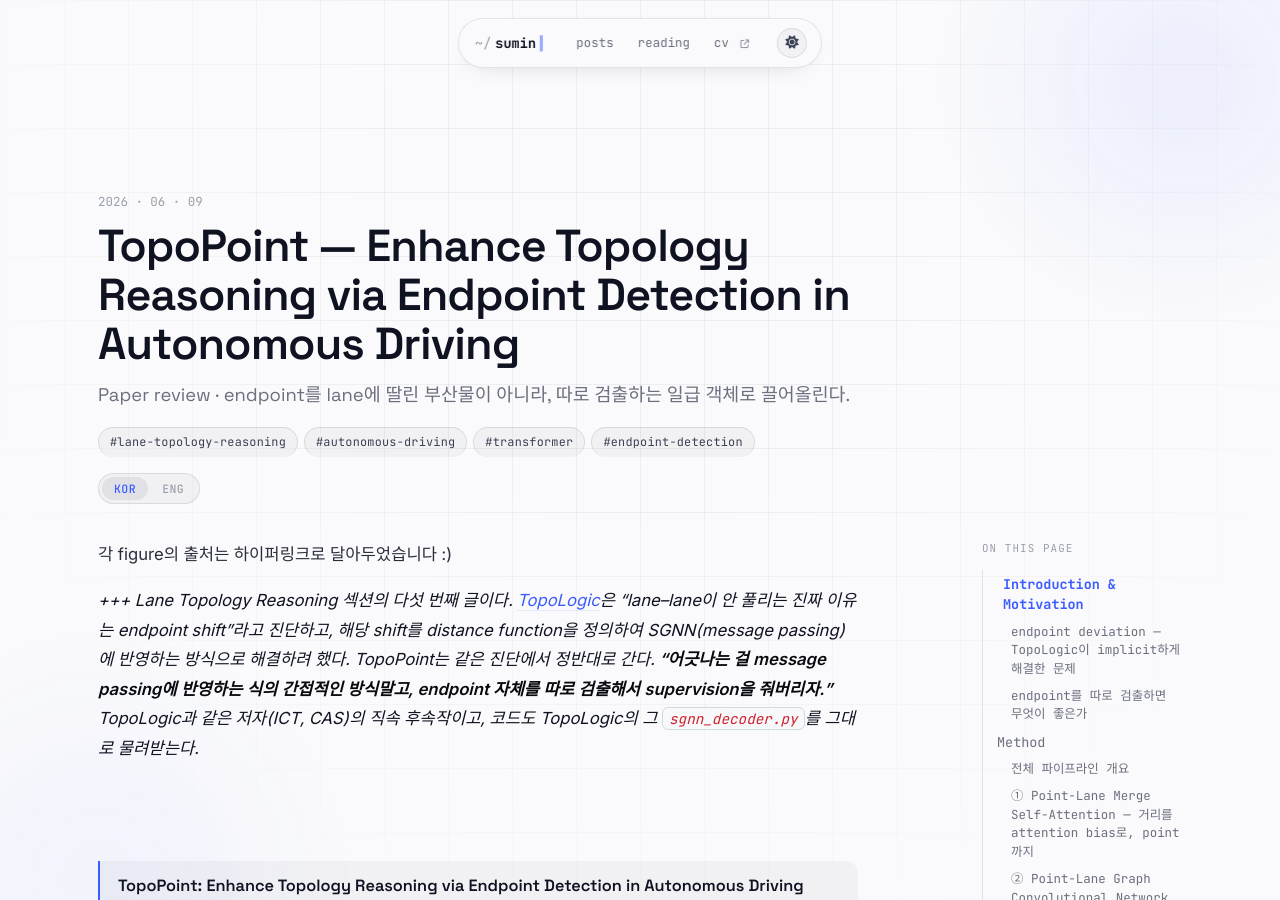
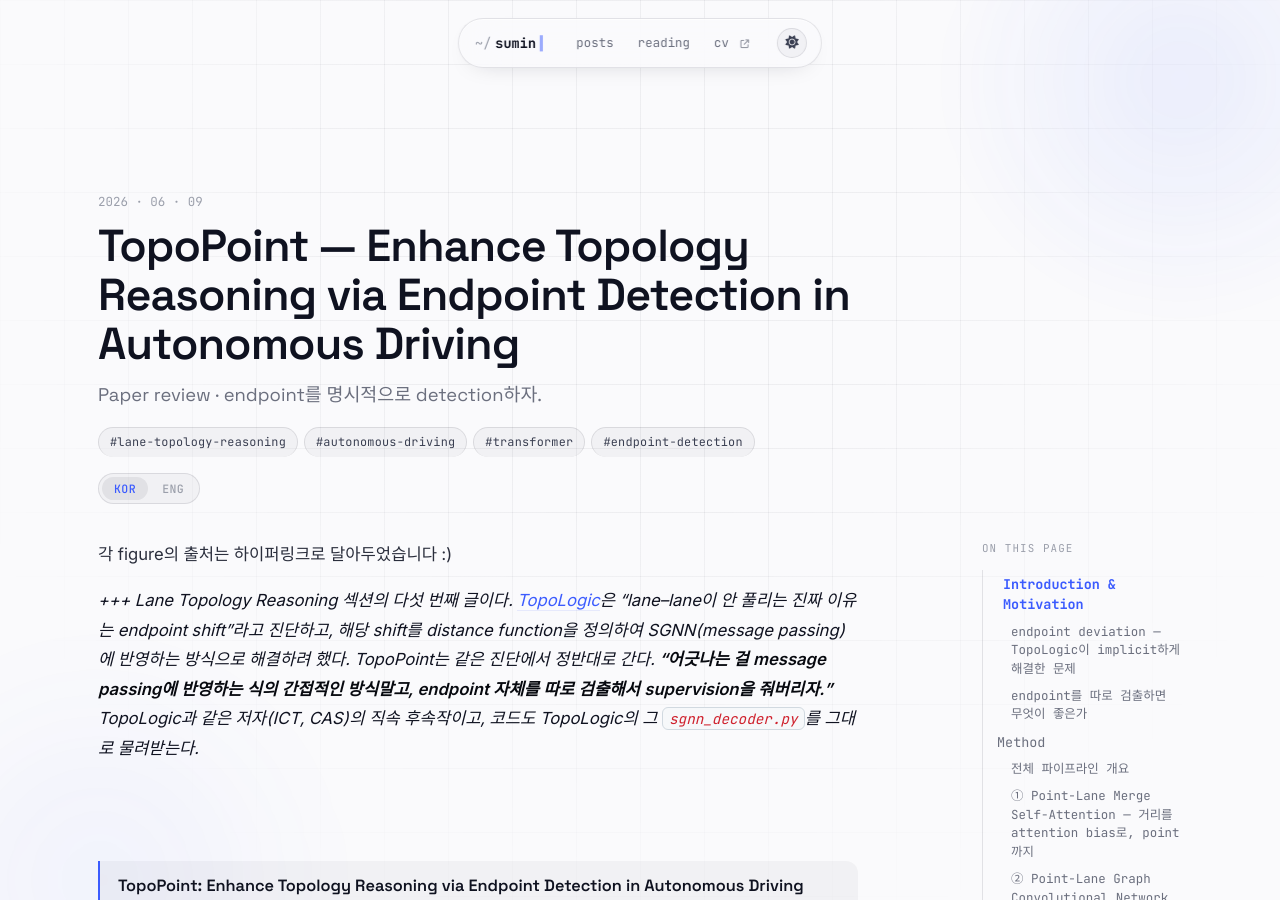
Before and after one commit to sumin1ee/sumin1ee.github.io, a Jekyll site: the page built from _posts/2026-06-09-topopoint-paper-review.md, in a window 1280 px wide and 900 px high. Built offline with Jekyll 4.4.1, drawn with Linux system fonts in a browser that asks for light colours; comment, search, counter and statistics services are not loaded.

Commit message:
Update subtitle in TopoPoint paper review for clarity on endpoint detection

```diff
--- a/_posts/2026-06-09-topopoint-paper-review.md
+++ b/_posts/2026-06-09-topopoint-paper-review.md
@@ -1,6 +1,6 @@
 ---
 title: "TopoPoint — Enhance Topology Reasoning via Endpoint Detection in Autonomous Driving"
-subtitle: "Paper review · endpoint를 lane에 딸린 부산물이 아니라, 따로 검출하는 일급 객체로 끌어올린다."
+subtitle: "Paper review · endpoint를 명시적으로 detection하자."
 date: 2026-06-09 10:00:00 +0900
 categories: [Lane Topology Reasoning]
 venue: "NeurIPS 2025"
```
